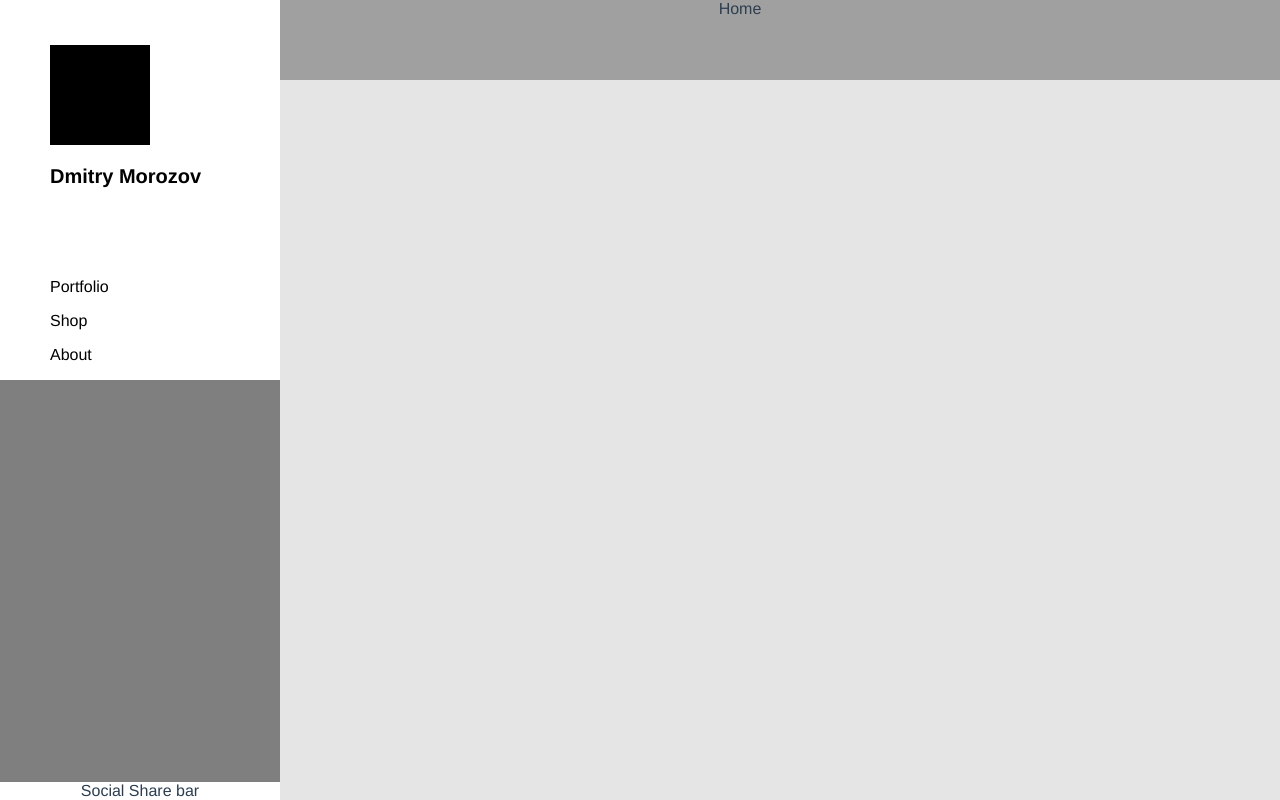
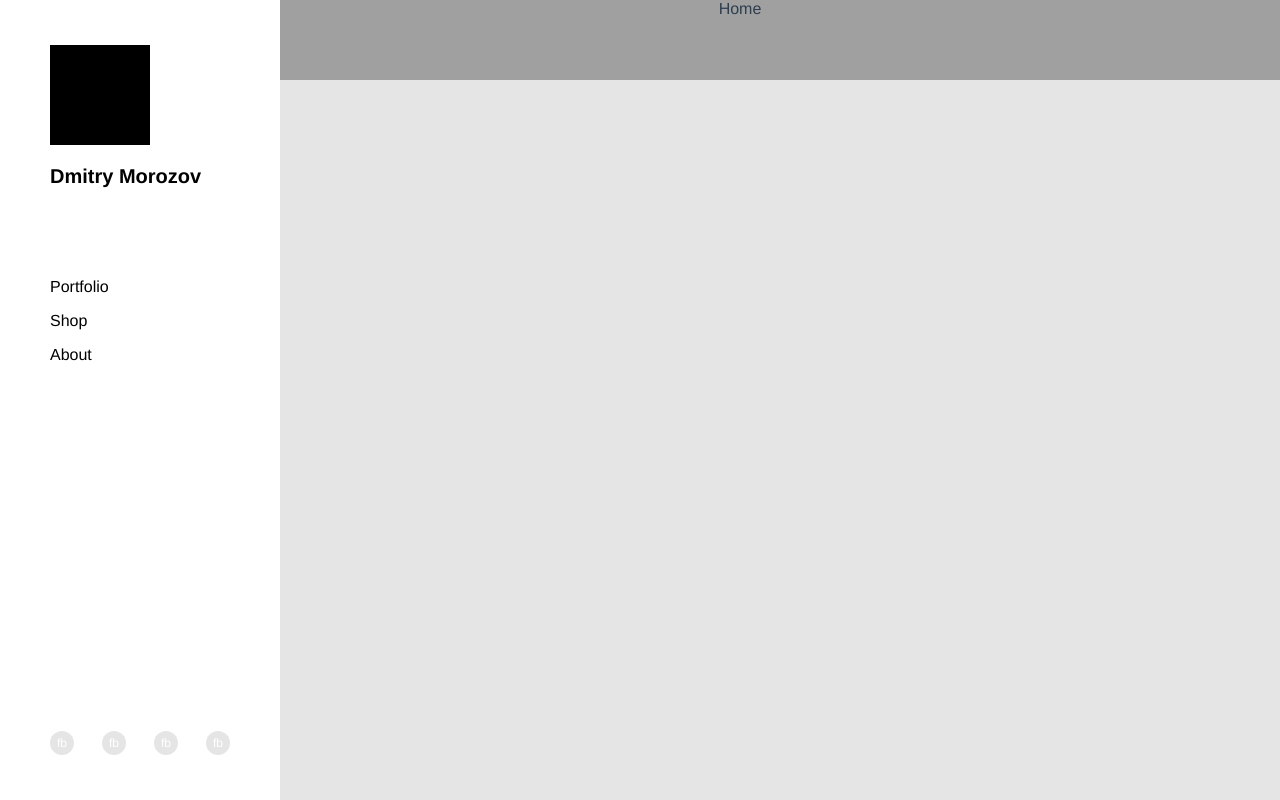
Before and after one commit to sashkhen/shiny-octo-vue, a Vue app: page /projects/1 in a window 1280 px wide. Built offline with nearby package versions, Linux system fonts and the light colour scheme; what vue-resource would draw is missing.

Commit message:
Create social links section

```diff
--- /dev/null
+++ b/src/components/SocialLinks.vue
@@ -0,0 +1,74 @@
+<template>
+  <ul v-if="links" class="list">
+    <li v-for="link in links" class="list__item">
+      <a :href="link.path" target="_blank" class="list__link">
+        {{ link.icon }}
+      </a>
+    </li>
+  </ul>
+</template>
+
+<script>
+export default {
+  name: 'social-links',
+
+  data() {
+    return {
+      links: [
+        {
+          icon: 'fb',
+          path: 'https://www.facebook.com/Dmitry-Morozov-_-ART-1542126212678613/',
+        },
+        {
+          icon: 'fb',
+          path: 'https://www.facebook.com/Dmitry-Morozov-_-ART-1542126212678613/',
+        },
+        {
+          icon: 'fb',
+          path: 'https://www.facebook.com/Dmitry-Morozov-_-ART-1542126212678613/',
+        },
+        {
+          icon: 'fb',
+          path: 'https://www.facebook.com/Dmitry-Morozov-_-ART-1542126212678613/',
+        },
+      ],
+    };
+  },
+};
+</script>
+
+<style scoped>
+.list {
+  display: flex;
+  justify-content: space-between;
+  align-items: center;
+
+  margin: 45px 0;
+}
+
+.list__item {
+  flex: 0 0 auto;
+}
+
+.list__link {
+  display: flex;
+  justify-content: center;
+  align-items: center;
+
+  width: 24px;
+  height: 24px;
+  border-radius: 50%;
+
+  background-color: rgba(0, 0, 0, .1);
+  color: white;
+
+  opacity: 1;
+  transition: opacity .3s ease-out;
+
+  font-size: 12px;
+}
+
+.list__link:hover {
+  opacity: .7;
+}
+</style>
--- a/src/containers/Sidebar.vue
+++ b/src/containers/Sidebar.vue
@@ -8,7 +8,7 @@
     </div>
     <div class="sidebar__item sidebar__item--separator"/>
     <div class="sidebar__item">
-      <p>Social Share bar</p>
+      <social-links />
     </div>
   </div>
 </template>
@@ -16,12 +16,14 @@
 <script>
 import AppTitle from '@/components/AppTitle';
 import Navigation from '@/components/Navigation';
+import SocialLinks from '@/components/SocialLinks';
 
 export default {
   name: 'sidebar',
   components: {
     AppTitle,
     Navigation,
+    SocialLinks,
   },
 
   computed: {},
@@ -48,6 +50,5 @@ export default {
 
 .sidebar__item--separator {
   flex: 1 1 auto;
-  background-color: rgba(0, 0, 0, .5);
 }
 </style>
```
